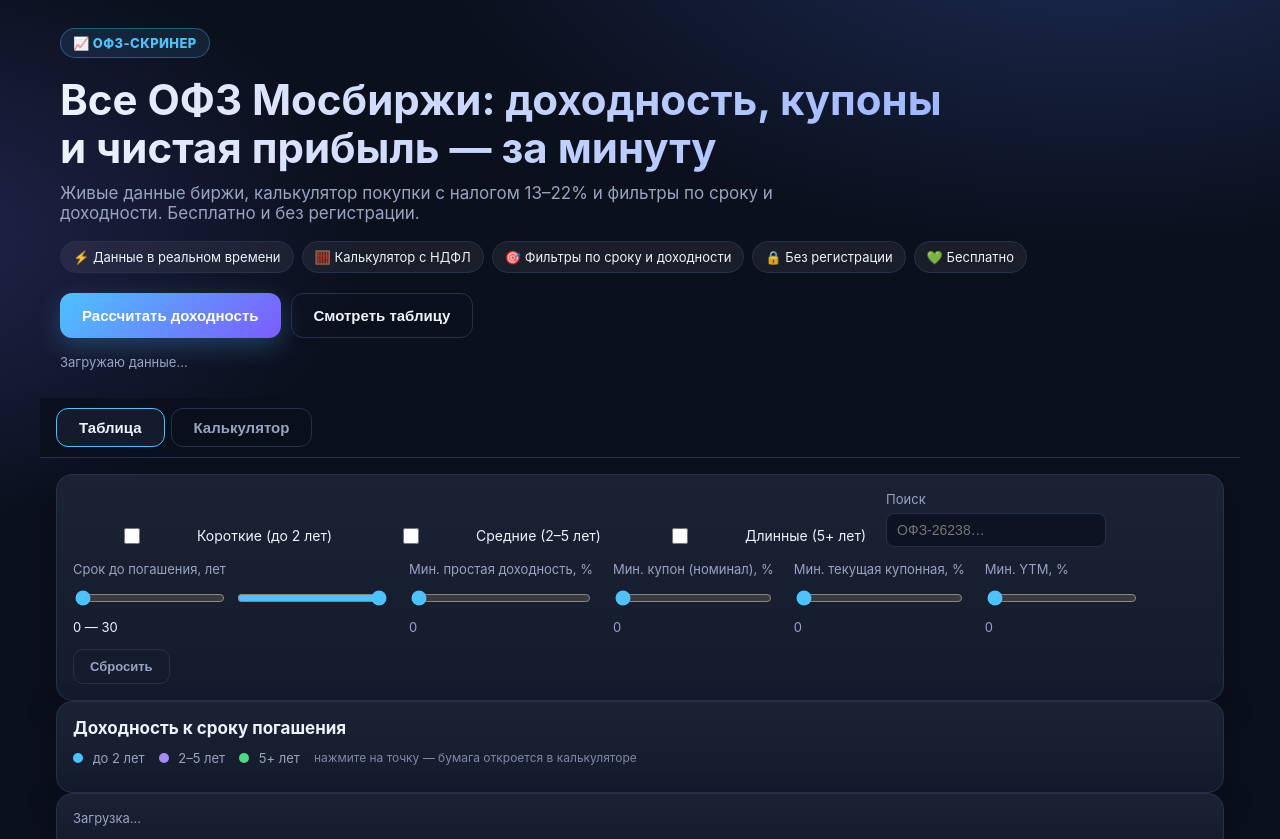
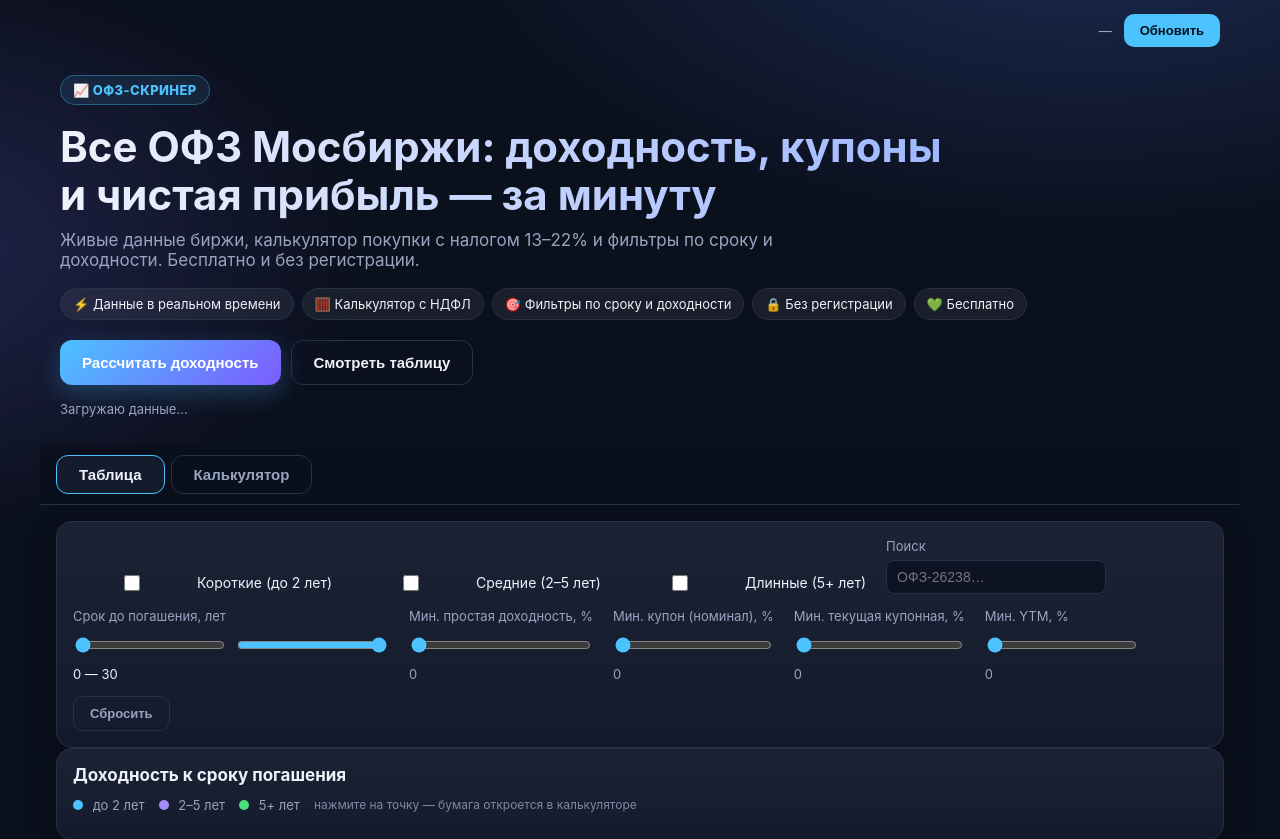
Before and after one commit to vitaliysavchenko42-ui/ofz-screener, a plain HTML site: page site/index.html in a window 1280 px wide. Shown: the top 839 px of the page. Drawn offline with Linux system fonts and the light colour scheme; no server answers.

Commit message:
Fix: restore refresh button and updated-at in topbar (sync main)

```diff
--- a/site/index.html
+++ b/site/index.html
@@ -8,6 +8,13 @@
 <link rel="stylesheet" href="css/style.css">
 </head>
 <body>
+<header class="topbar">
+  <div class="meta">
+    <span id="updated-at">—</span>
+    <button id="refresh" class="btn">Обновить</button>
+  </div>
+</header>
+
 <header class="hero">
   <span class="brand">📈 ОФЗ-скринер</span>
   <h1>Все ОФЗ Мосбиржи: доходность, купоны и чистая прибыль — за минуту</h1>
```
